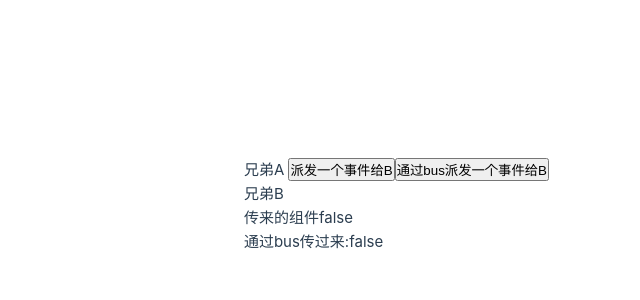
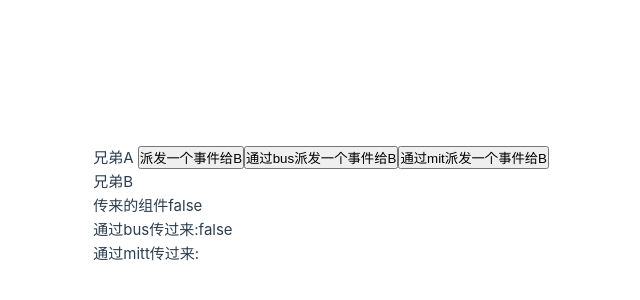
Before and after one commit to 123456hawkins/xiaomanVue3, a Vue app: page / in a window 1280 px wide. Shown: the part 194-494 px from the top of the page, without its empty margins (91-731 px from the left). Built offline with nearby package versions, Linux system fonts and the light colour scheme.

Commit message:
新增mitt

```diff
--- a/package.json
+++ b/package.json
@@ -16,6 +16,7 @@
     "element-plus": "^2.4.2",
     "gsap": "^3.12.2",
     "lodash": "^4.17.21",
+    "mitt": "^3.0.1",
     "pinia": "^2.1.7",
     "scss": "^0.2.4",
     "vue": "^3.3.4",
--- a/src/components/broA.vue
+++ b/src/components/broA.vue
@@ -2,19 +2,24 @@
   <div>兄弟A
     <button @click="emitB">派发一个事件给B</button>
     <button @click="emitB2">通过bus派发一个事件给B</button>
+    <button @click="emitB3">通过mit派发一个事件给B</button>
   </div>
 </template>
 
 <script setup lang='ts'>
 import Bus from '../Bus'
 import { ref, reactive } from 'vue'
+import { getCurrentInstance } from 'vue'
 let flag = ref<boolean>(true)
 const emit = defineEmits(['on-click'])
 const emitB = () => {
   flag.value = !flag.value
   emit('on-click', flag)
+}
 
-
+const instance=getCurrentInstance()
+const emitB3 = () => {
+  instance?.proxy?.$Bus.emit('on-hawkins','mitt')
 }
 
 let flag2 = ref<boolean>(true)
--- a/src/components/broB.vue
+++ b/src/components/broB.vue
@@ -2,12 +2,14 @@
   <div>兄弟B
     <div>传来的组件{{ flag }}</div>
     <div>通过bus传过来:{{ Flag2 }}</div>
+    <div>通过mitt传过来:{{ Flag3 }}</div>
   </div>
 </template>
 
 <script setup lang='ts'>
 import Bus from '../Bus'
 import { ref, reactive } from 'vue'
+import { getCurrentInstance } from 'vue'
 type Props = {
   flag: boolean
 }
@@ -16,5 +18,11 @@ Bus.on('on-click2', (flag: boolean) => {
   Flag2.value = flag
 })
 defineProps<Props>()
+
+let Flag3 = ref<string>('')
+const instance = getCurrentInstance()
+instance?.proxy?.$Bus.on('on-hawkins', (str) => {
+  Flag3.value = (str as string)
+})
 </script>
 <style scoped lang='scss'></style>
--- a/src/main.ts
+++ b/src/main.ts
@@ -2,6 +2,9 @@ import './assets/main.css'
 
 import { createApp } from 'vue'
 import { createPinia } from 'pinia'
+import mitt from 'mitt'
+
+const Mit = mitt()
 
 import App from './App.vue'
 // import router from './router'
@@ -10,6 +13,14 @@ import 'element-plus/dist/index.css'
 
 const app = createApp(App)
 
+// 声明mitt
+declare module 'vue' {
+  export interface ComponentCustomProperties {
+    $Bus: typeof Mit
+  }
+}
+app.config.globalProperties.$Bus = Mit
+
 app.use(createPinia())
 // app.use(router)
 app.use(ElementPlus)
```
Also changed, not shown: 2 other files (tests, documents, lock files or other folders).
